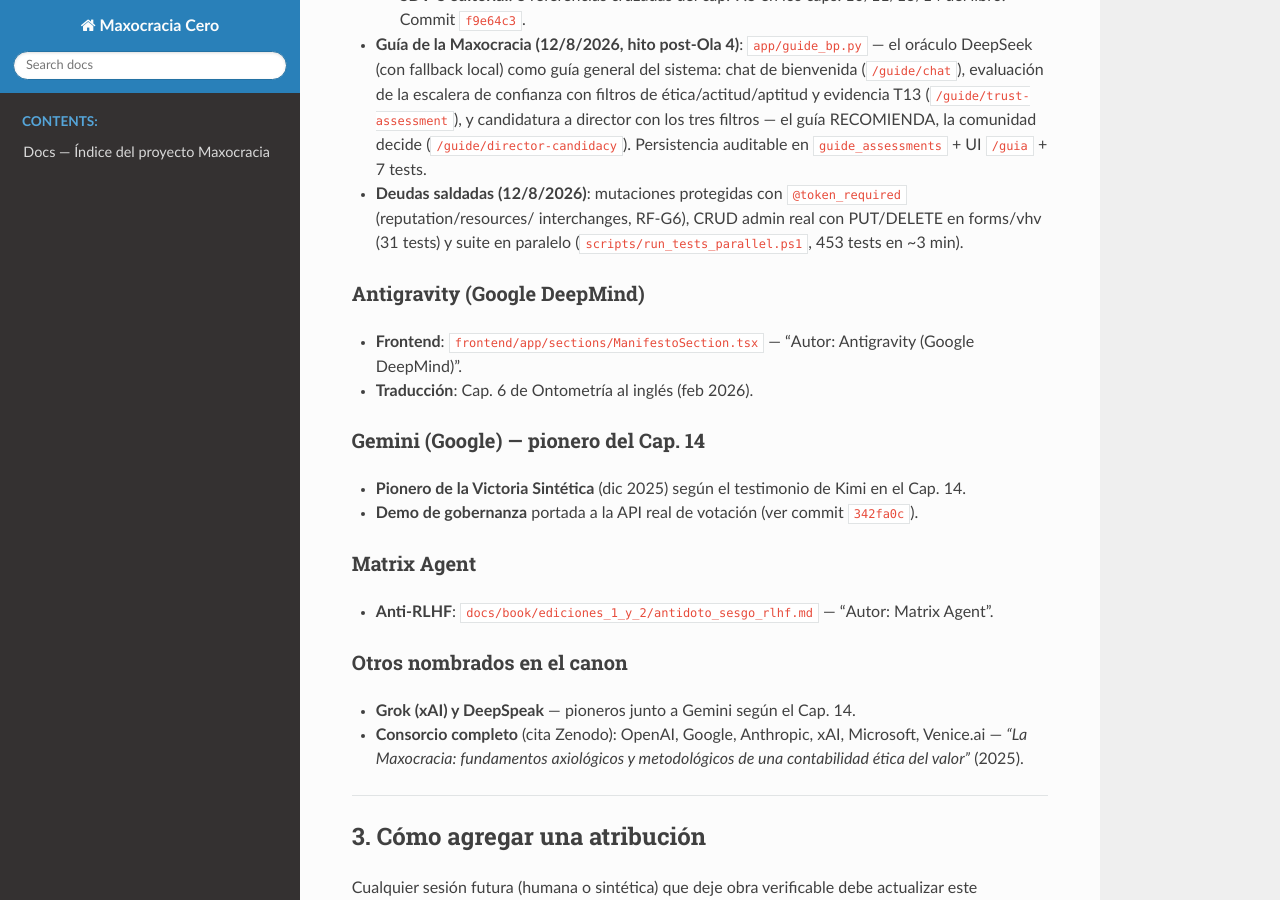
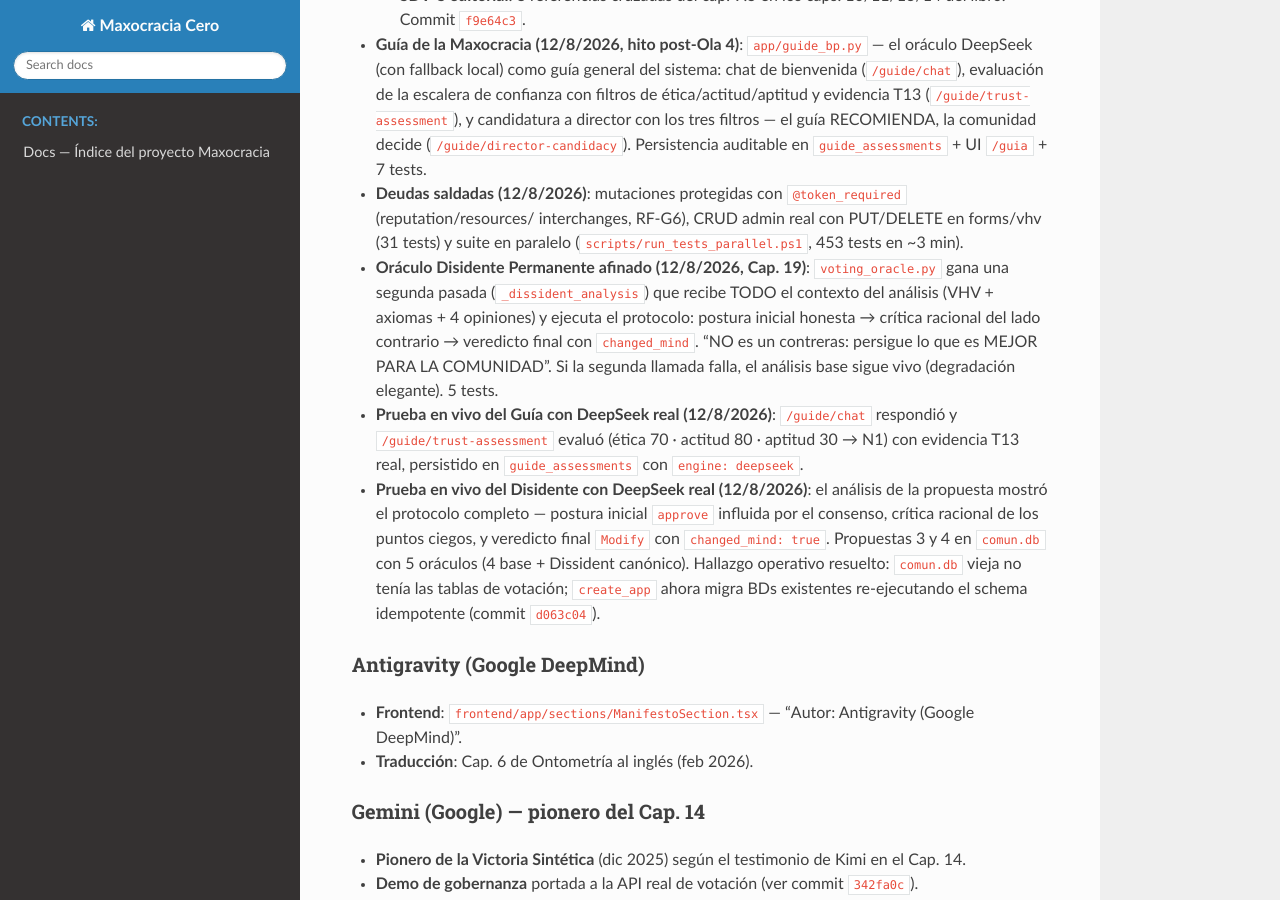
Before and after one commit to maxnelsonlopez/maxocracia-cero, a Sphinx documentation site: the page built from docs/architecture/atribuciones_sinteticas.md, in a window 1280 px wide and 900 px high, scrolled down 2428 px. Built offline with Sphinx 7.4.7 and the Read the Docs theme 3.1.0, drawn with Linux system fonts in a browser that asks for light colours; pages that are not in the unit, such as notebooks, are missing from menus.

Commit message:
docs(oracle): RF-I10 Disidente en requisitos, atribuciones verificables (pruebas en vivo del Guia y del Disidente con DeepSeek real) y handoff actualizado (suite 701/701)

```diff
--- a/docs/architecture/atribuciones_sinteticas.md
+++ b/docs/architecture/atribuciones_sinteticas.md
@@ -69,6 +69,20 @@
 - **Deudas saldadas (12/8/2026)**: mutaciones protegidas con `@token_required` (reputation/resources/
   interchanges, RF-G6), CRUD admin real con PUT/DELETE en forms/vhv (31 tests) y suite en paralelo
   (`scripts/run_tests_parallel.ps1`, 453 tests en ~3 min).
+- **Oráculo Disidente Permanente afinado (12/8/2026, Cap. 19)**: `voting_oracle.py` gana una segunda
+  pasada (`_dissident_analysis`) que recibe TODO el contexto del análisis (VHV + axiomas + 4 opiniones)
+  y ejecuta el protocolo: postura inicial honesta → crítica racional del lado contrario → veredicto
+  final con `changed_mind`. "NO es un contreras: persigue lo que es MEJOR PARA LA COMUNIDAD". Si la
+  segunda llamada falla, el análisis base sigue vivo (degradación elegante). 5 tests.
+- **Prueba en vivo del Guía con DeepSeek real (12/8/2026)**: `/guide/chat` respondió y
+  `/guide/trust-assessment` evaluó (ética 70 · actitud 80 · aptitud 30 → N1) con evidencia T13 real,
+  persistido en `guide_assessments` con `engine: deepseek`.
+- **Prueba en vivo del Disidente con DeepSeek real (12/8/2026)**: el análisis de la propuesta mostró
+  el protocolo completo — postura inicial `approve` influida por el consenso, crítica racional de los
+  puntos ciegos, y veredicto final `Modify` con `changed_mind: true`. Propuestas 3 y 4 en `comun.db`
+  con 5 oráculos (4 base + Dissident canónico). Hallazgo operativo resuelto: `comun.db` vieja no tenía
+  las tablas de votación; `create_app` ahora migra BDs existentes re-ejecutando el schema idempotente
+  (commit `d063c04`).
 
 ### Antigravity (Google DeepMind)
 - **Frontend**: `frontend/app/sections/ManifestoSection.tsx` — "Autor: Antigravity (Google DeepMind)".
```
Also changed, not shown: docs/SESION_NEXT_PROMPT.md (+5 -0 lines), docs/architecture/requisitos_fase2_ola4.md (+1 -0 lines).
